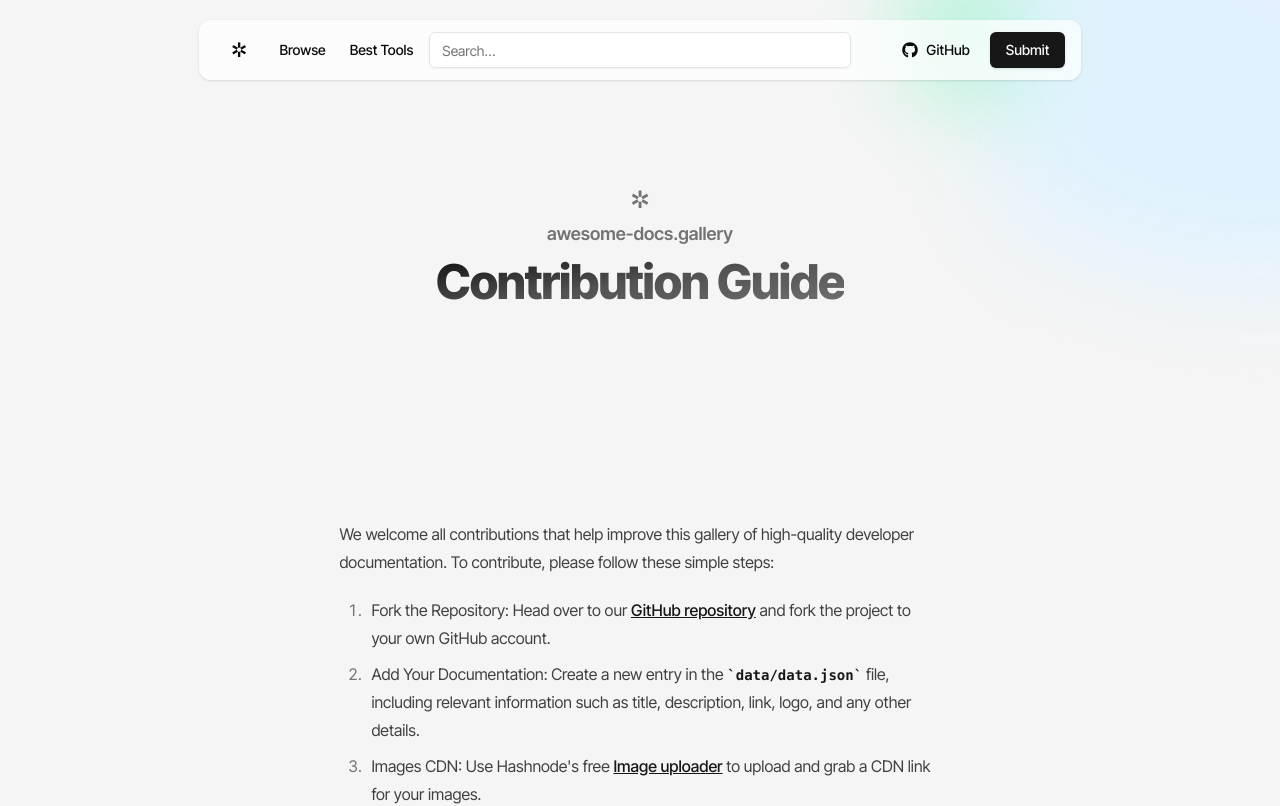
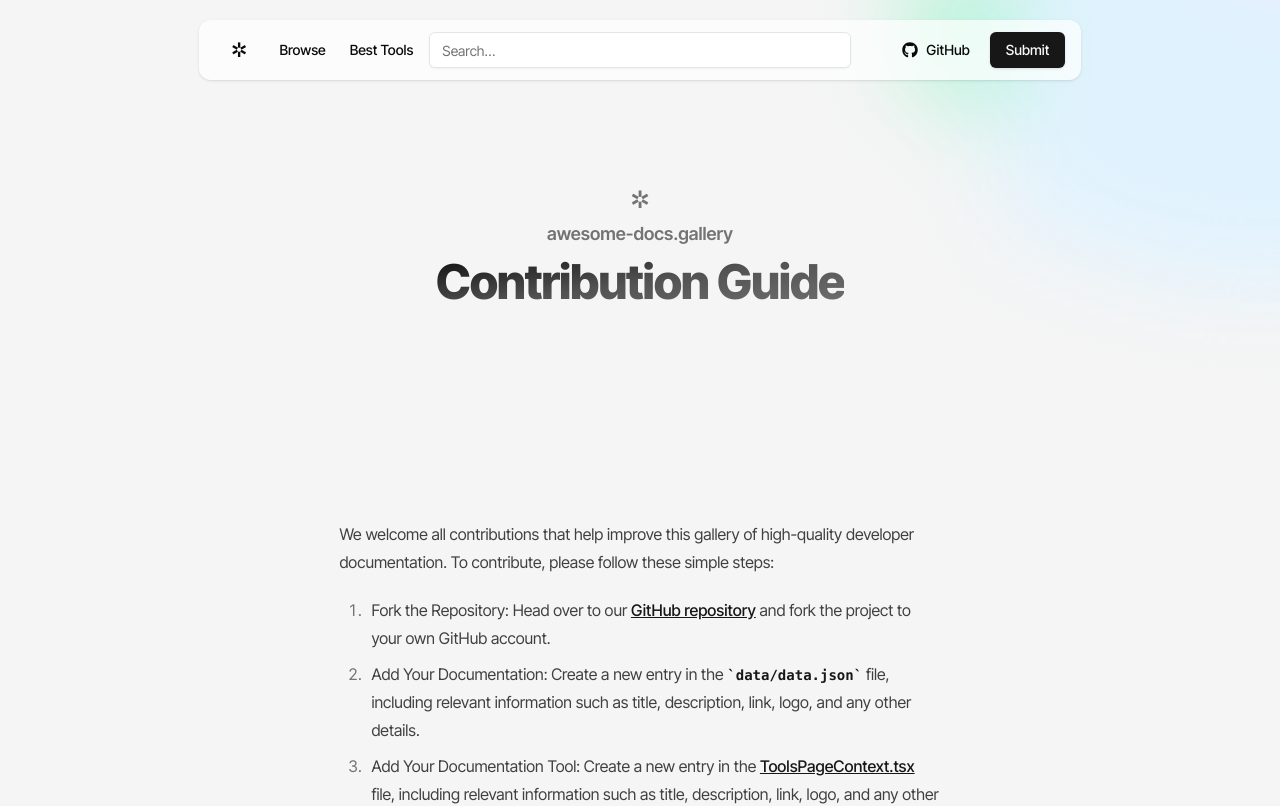
Before and after one commit to sidduganeshsid/awesome-docs-gallery, a Next.js app: page /contribute in a window 1280 px wide. Shown: the top 806 px of the page. Built offline with nearby package versions, Linux system fonts and the light colour scheme.

Commit message:
Added contributing guidelines for documentation tool

```diff
--- a/src/components/ContributePageContent.tsx
+++ b/src/components/ContributePageContent.tsx
@@ -157,6 +157,17 @@ const ContributePageContent: React.FC = () => {
               such as title, description, link, logo, and any other details.
             </li>
             <li>
+              <span>Add Your Documentation Tool:</span> Create a new entry in the {" "}
+              <a
+                href="https://github.com/Hashnode/awesome-docs-gallery/blob/main/src/components/ToolsPageContent.tsx"
+                target="_Blank"
+                rel="noopener"
+              >
+              ToolsPageContext.tsx
+              </a>{" "}
+              file, including relevant information such as title, description, link, logo, and any other details.
+            </li>
+            <li>
               <span>Images CDN:</span> Use Hashnode&apos;s free{" "}
               <a
                 href="https://hashnode.com/uploader"
```
